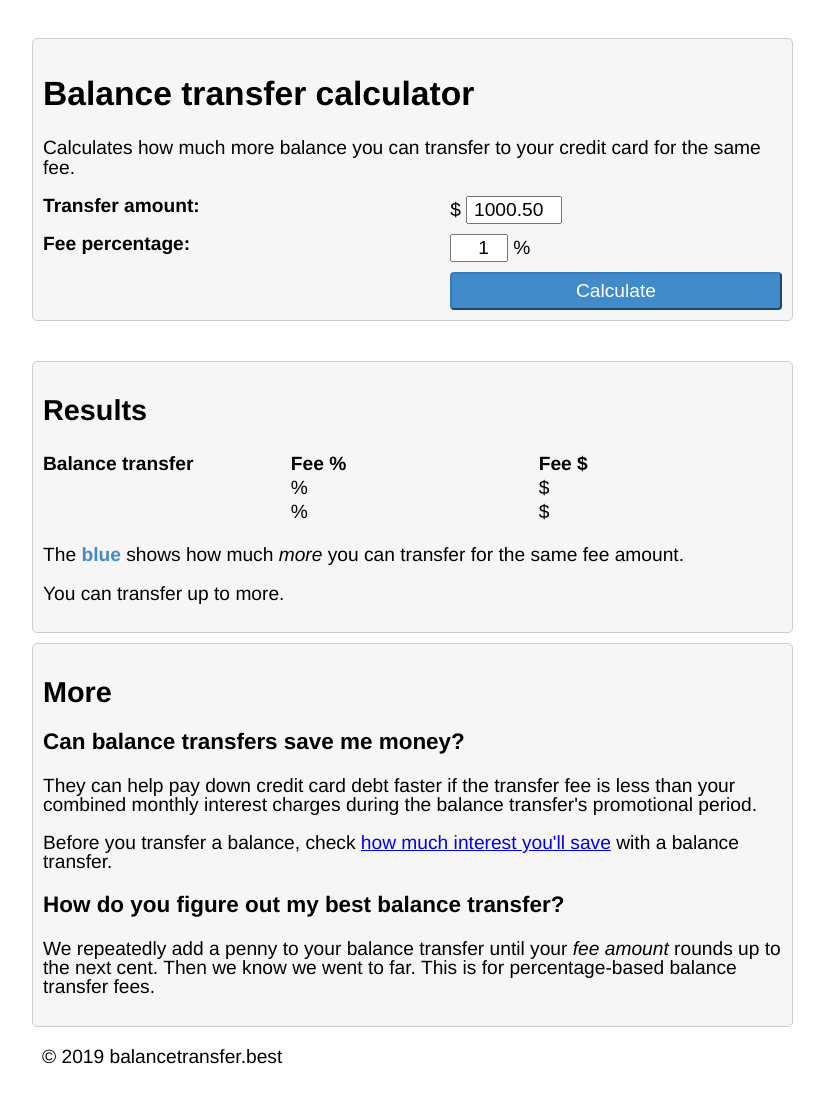
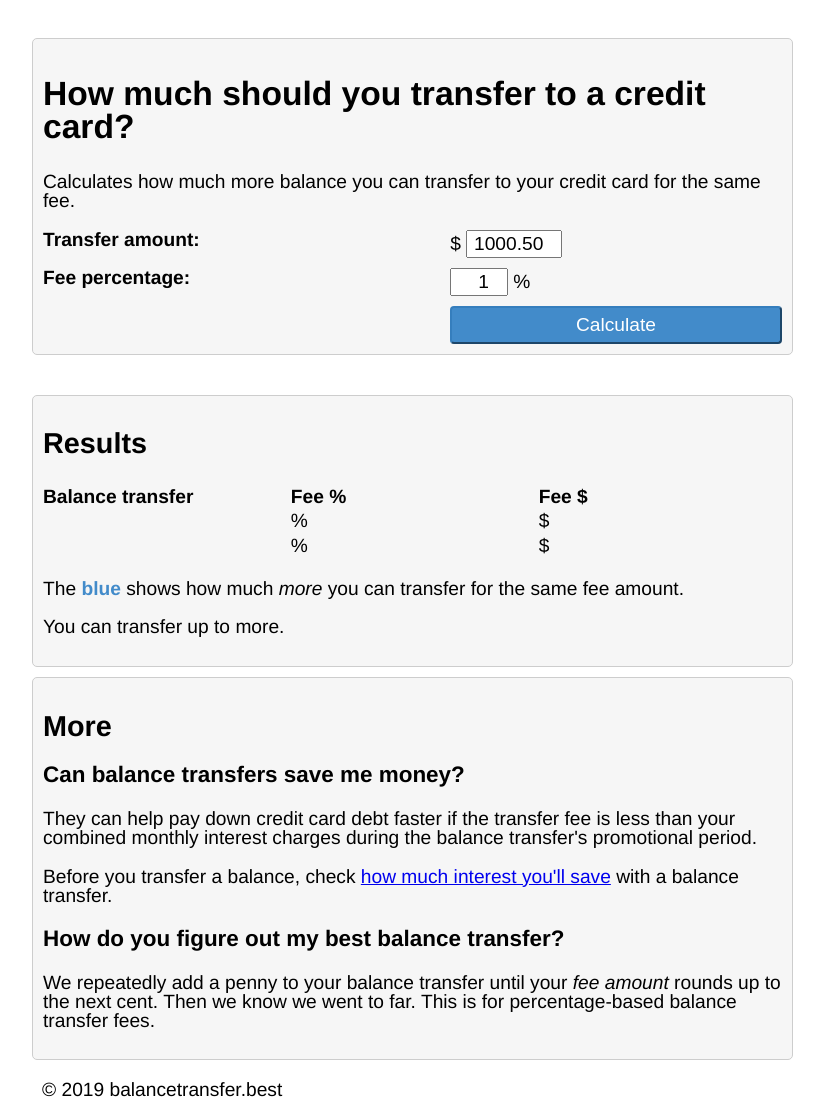
Before and after one commit to erikespana/balance-transfer-calculator, a Jekyll site: the page index.html, which Jekyll copies as it is, in a window 1280 px wide. Shown: the whole page, without its empty margins (96-920 px from the left). Built offline with Jekyll 4.4.1, drawn with Linux system fonts in a browser that asks for light colours; before the commit the page ends 1084 px from its top, so only the background shows below that.

Commit message:
Changed title

```diff
--- a/index.html
+++ b/index.html
@@ -33,7 +33,7 @@
 			</header>
 
 			<section id="top" class="background">
-				<h1>Balance transfer calculator</h1>
+				<h1>How much should you transfer to a credit card?</h1>
 
 				<p>Calculates how much more balance you can transfer to your credit card for the same fee.</p>
 
```
